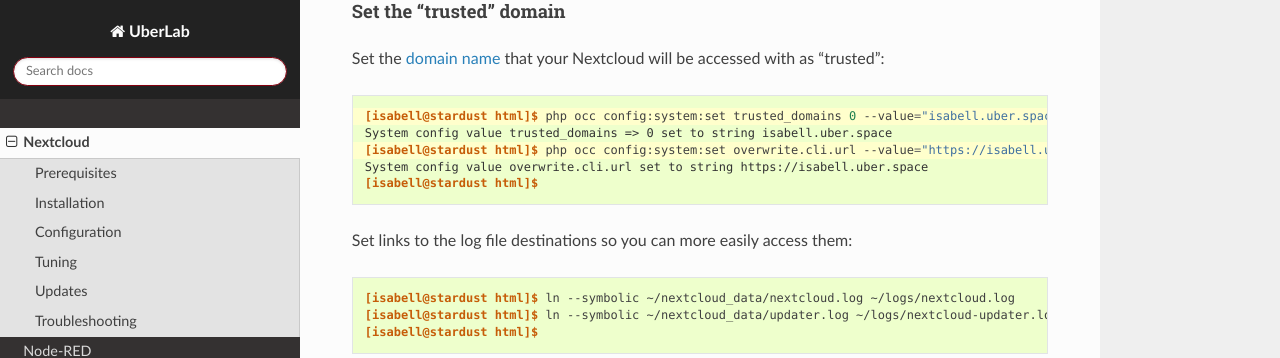
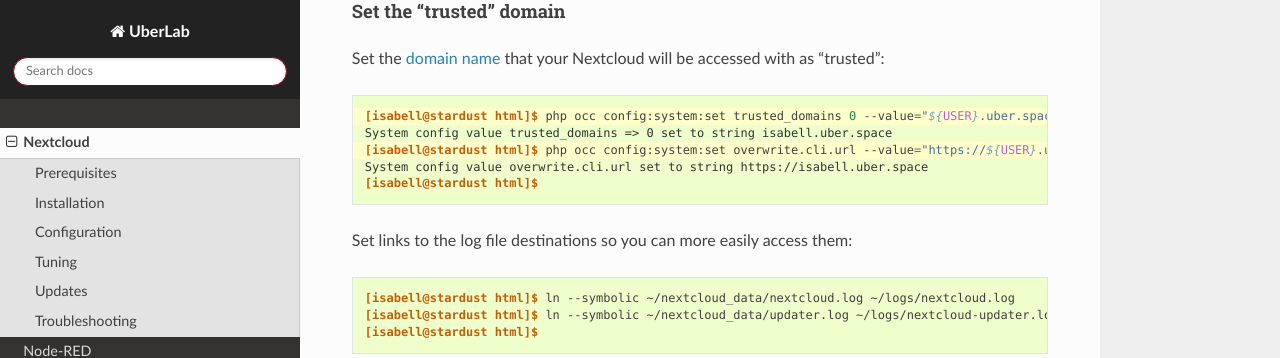
Before and after one commit to Uberspace/lab, a Sphinx documentation site: the page built from source/guide_nextcloud.rst, in a window 1280 px wide and 900 px high, scrolled down 5330 px. Shown: the part 151-509 px from the top of the window. Built offline with Sphinx 7.4.7 and the Read the Docs theme 2.0.0, drawn with Linux system fonts in a browser that asks for light colours.

Commit message:
[Nextcloud] Use USER var in commands (#1563)
fixes https://github.com/Uberspace/lab/issues/1562

```diff
--- a/source/guide_nextcloud.rst
+++ b/source/guide_nextcloud.rst
@@ -182,9 +182,9 @@
 .. code-block:: console
   :emphasize-lines: 1,3
 
-  [isabell@stardust html]$ php occ config:system:set trusted_domains 0 --value="isabell.uber.space"
+  [isabell@stardust html]$ php occ config:system:set trusted_domains 0 --value="${USER}.uber.space"
   System config value trusted_domains => 0 set to string isabell.uber.space
-  [isabell@stardust html]$ php occ config:system:set overwrite.cli.url --value="https://isabell.uber.space"
+  [isabell@stardust html]$ php occ config:system:set overwrite.cli.url --value="https://${USER}.uber.space"
   System config value overwrite.cli.url set to string https://isabell.uber.space
   [isabell@stardust html]$
 
```
